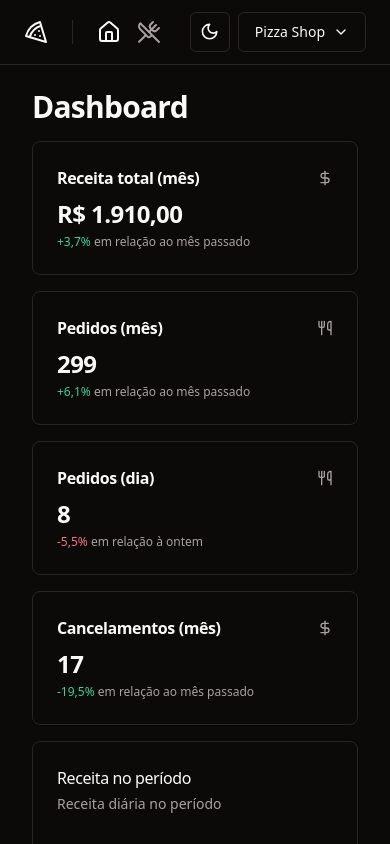
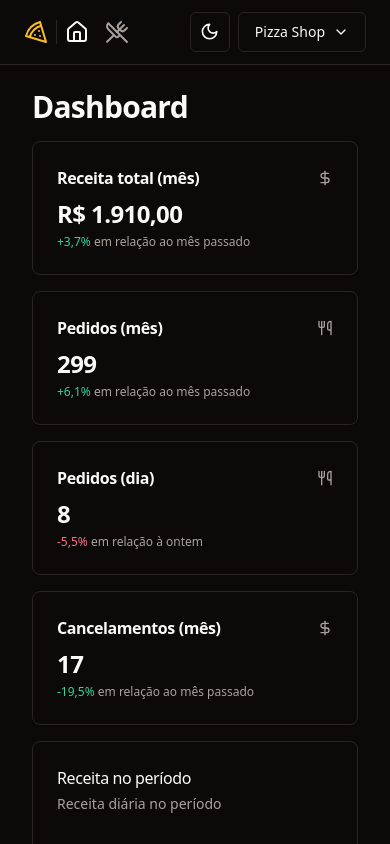
Before and after one commit to lucian-af/laf.pizza.shop, a React (Vite) app: page / in a window 390 px wide. Shown: the top 844 px of the page. Built offline with nearby package versions, Linux system fonts and the light colour scheme.

Commit message:
fix(header): corrige responsividade;

```diff
--- a/src/components/header.tsx
+++ b/src/components/header.tsx
@@ -8,8 +8,8 @@ import { Separator } from './ui/separator'
 export function Header() {
   return (
     <div className="border-b">
-      <div className="flex h-16 items-center gap-6 px-6">
-        <Pizza className="h-6 w-6" />
+      <div className="flex h-16 items-center gap-2 px-6 md:gap-6">
+        <Pizza className="h-6 w-6 text-amber-600 dark:text-amber-400" />
 
         <Separator orientation="vertical" className="h-6" />
 
```
